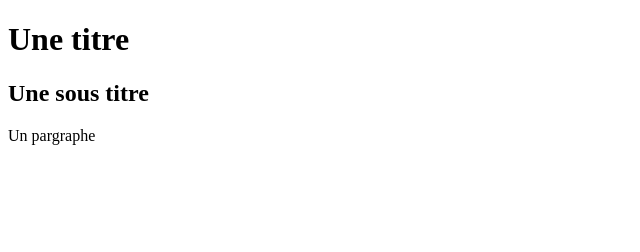
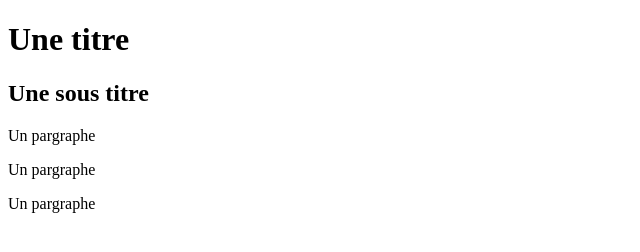
Before and after one commit to dicklant/testGit, a plain HTML site: page index.html in a window 1280 px wide. Shown: the whole page, without its empty margins (0-640 px from the left). Drawn offline with Linux system fonts and the light colour scheme.

Commit message:
Ajout de paragraphes

```diff
--- a/index.html
+++ b/index.html
@@ -10,5 +10,7 @@
     <h1>Une titre</h1>
     <h2>Une sous titre</h2>
     <p>Un pargraphe</p>
+    <p>Un pargraphe</p>
+    <p>Un pargraphe</p>
 </body>
 </html>
```
